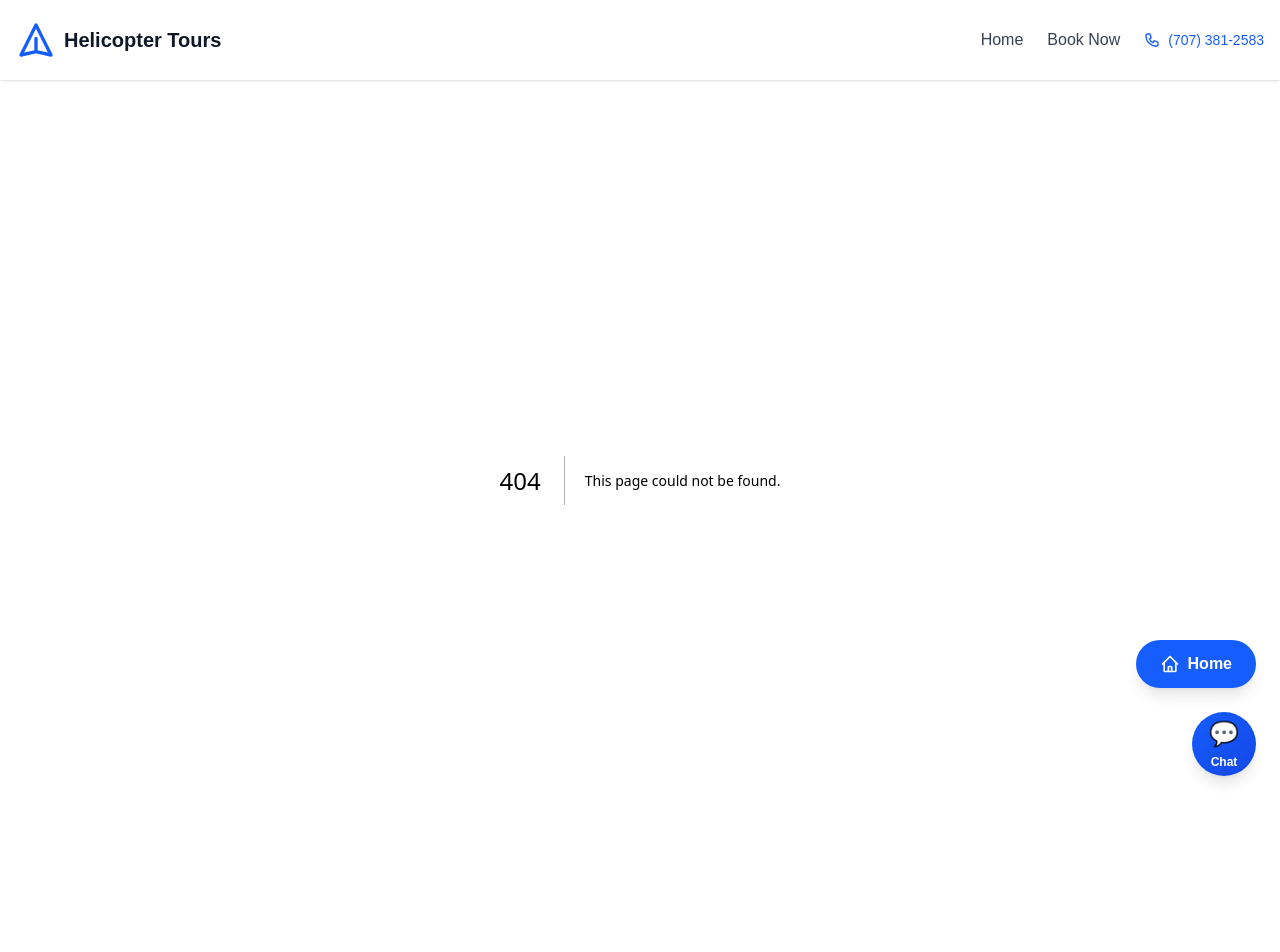
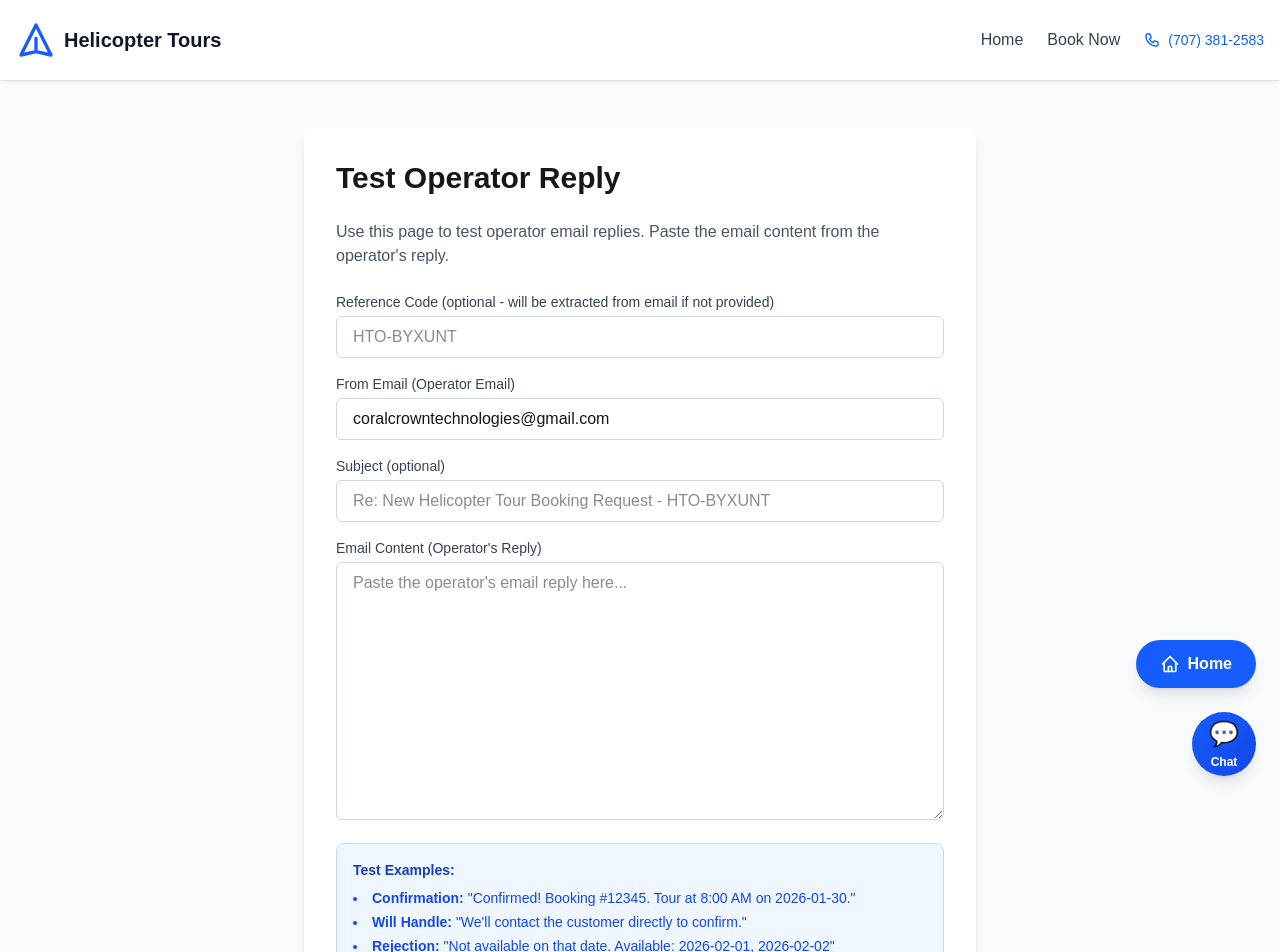
Before and after one commit to elionreigns/helicoptertoursonoahu-next, a Next.js app: page /admin/test-operator-reply in a window 1280 px wide. Before the commit this address had no page. Shown: the top 952 px of the page. Before the commit the page ends 880 px from the top, so only its background shows below. Built offline with nearby package versions, Linux system fonts and the light colour scheme.

Commit message:
feat: add test page for operator reply testing

```diff
--- /dev/null
+++ b/src/app/admin/test-operator-reply/page.tsx
@@ -0,0 +1,133 @@
+'use client';
+
+import { useState } from 'react';
+
+export default function TestOperatorReply() {
+  const [refCode, setRefCode] = useState('');
+  const [emailContent, setEmailContent] = useState('');
+  const [fromEmail, setFromEmail] = useState('coralcrowntechnologies@gmail.com');
+  const [subject, setSubject] = useState('');
+  const [result, setResult] = useState<any>(null);
+  const [loading, setLoading] = useState(false);
+
+  const handleSubmit = async (e: React.FormEvent) => {
+    e.preventDefault();
+    setLoading(true);
+    setResult(null);
+
+    try {
+      const response = await fetch('/api/operator-reply', {
+        method: 'POST',
+        headers: { 'Content-Type': 'application/json' },
+        body: JSON.stringify({
+          refCode: refCode || undefined,
+          emailContent,
+          fromEmail,
+          subject: subject || undefined,
+        }),
+      });
+
+      const data = await response.json();
+      setResult(data);
+    } catch (error) {
+      setResult({ success: false, error: error instanceof Error ? error.message : 'Unknown error' });
+    } finally {
+      setLoading(false);
+    }
+  };
+
+  return (
+    <div className="min-h-screen bg-gray-50 py-12 px-4">
+      <div className="max-w-2xl mx-auto bg-white rounded-lg shadow-lg p-8">
+        <h1 className="text-3xl font-bold mb-6">Test Operator Reply</h1>
+        <p className="text-gray-600 mb-6">
+          Use this page to test operator email replies. Paste the email content from the operator's reply.
+        </p>
+
+        <form onSubmit={handleSubmit} className="space-y-4">
+          <div>
+            <label className="block text-sm font-medium text-gray-700 mb-1">
+              Reference Code (optional - will be extracted from email if not provided)
+            </label>
+            <input
+              type="text"
+              value={refCode}
+              onChange={(e) => setRefCode(e.target.value)}
+              placeholder="HTO-BYXUNT"
+              className="w-full px-4 py-2 border border-gray-300 rounded-md"
+            />
+          </div>
+
+          <div>
+            <label className="block text-sm font-medium text-gray-700 mb-1">
+              From Email (Operator Email)
+            </label>
+            <input
+              type="email"
+              value={fromEmail}
+              onChange={(e) => setFromEmail(e.target.value)}
+              className="w-full px-4 py-2 border border-gray-300 rounded-md"
+            />
+          </div>
+
+          <div>
+            <label className="block text-sm font-medium text-gray-700 mb-1">
+              Subject (optional)
+            </label>
+            <input
+              type="text"
+              value={subject}
+              onChange={(e) => setSubject(e.target.value)}
+              placeholder="Re: New Helicopter Tour Booking Request - HTO-BYXUNT"
+              className="w-full px-4 py-2 border border-gray-300 rounded-md"
+            />
+          </div>
+
+          <div>
+            <label className="block text-sm font-medium text-gray-700 mb-1">
+              Email Content (Operator's Reply)
+            </label>
+            <textarea
+              value={emailContent}
+              onChange={(e) => setEmailContent(e.target.value)}
+              rows={10}
+              placeholder="Paste the operator's email reply here..."
+              className="w-full px-4 py-2 border border-gray-300 rounded-md"
+              required
+            />
+          </div>
+
+          <div className="bg-blue-50 border border-blue-200 rounded-lg p-4 mb-4">
+            <p className="text-sm text-blue-800 font-semibold mb-2">Test Examples:</p>
+            <ul className="text-sm text-blue-700 space-y-1 list-disc list-inside">
+              <li><strong>Confirmation:</strong> "Confirmed! Booking #12345. Tour at 8:00 AM on 2026-01-30."</li>
+              <li><strong>Will Handle:</strong> "We'll contact the customer directly to confirm."</li>
+              <li><strong>Rejection:</strong> "Not available on that date. Available: 2026-02-01, 2026-02-02"</li>
+            </ul>
+          </div>
+
+          <button
+            type="submit"
+            disabled={loading || !emailContent}
+            className="w-full bg-blue-600 text-white py-3 rounded-md font-semibold hover:bg-blue-700 disabled:opacity-50 disabled:cursor-not-allowed"
+          >
+            {loading ? 'Processing...' : 'Test Operator Reply'}
+          </button>
+        </form>
+
+        {result && (
+          <div className={`mt-6 p-4 rounded-lg ${
+            result.success ? 'bg-green-50 border border-green-200' : 'bg-red-50 border border-red-200'
+          }`}>
+            <h3 className="font-semibold mb-2">
+              {result.success ? '✅ Success' : '❌ Error'}
+            </h3>
+            <pre className="text-sm overflow-auto">
+              {JSON.stringify(result, null, 2)}
+            </pre>
+          </div>
+        )}
+      </div>
+    </div>
+  );
+}
```
Also changed, not shown: 1 other file (tests, documents, lock files or other folders).
